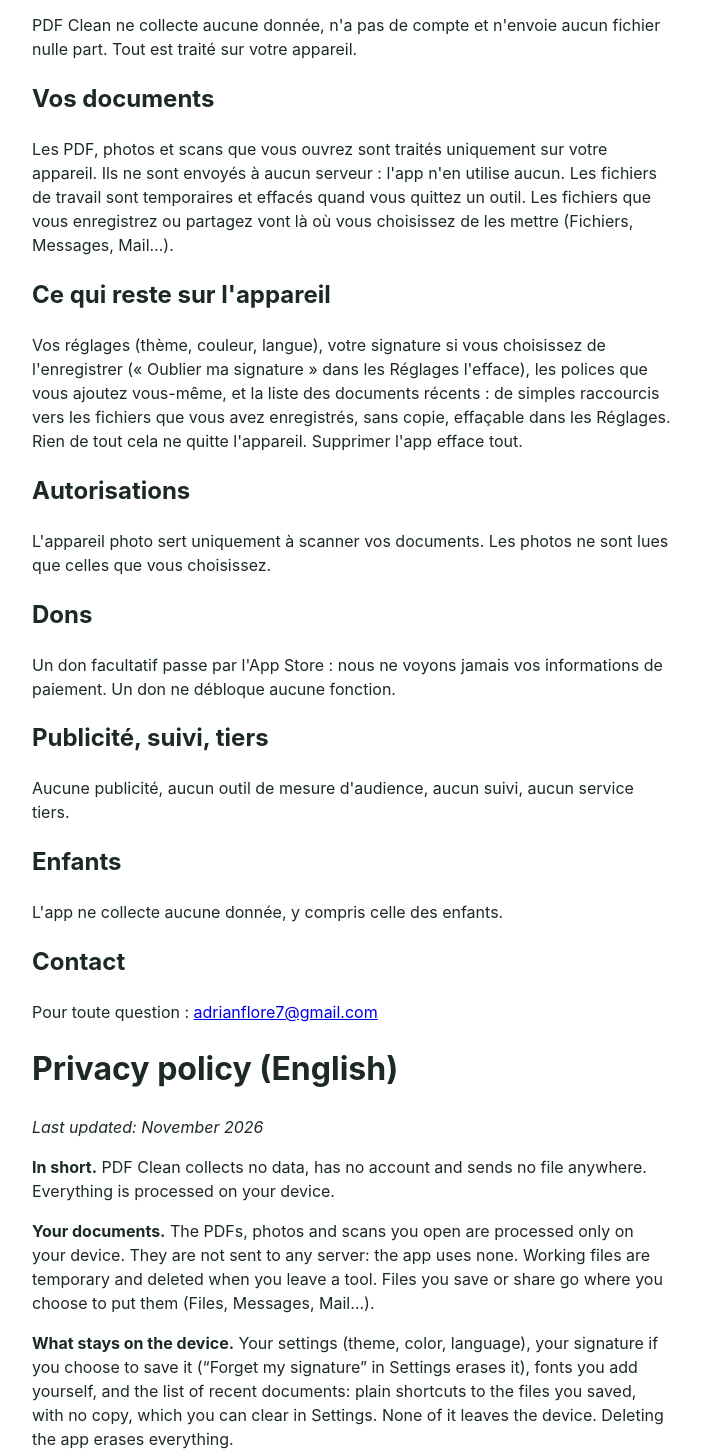
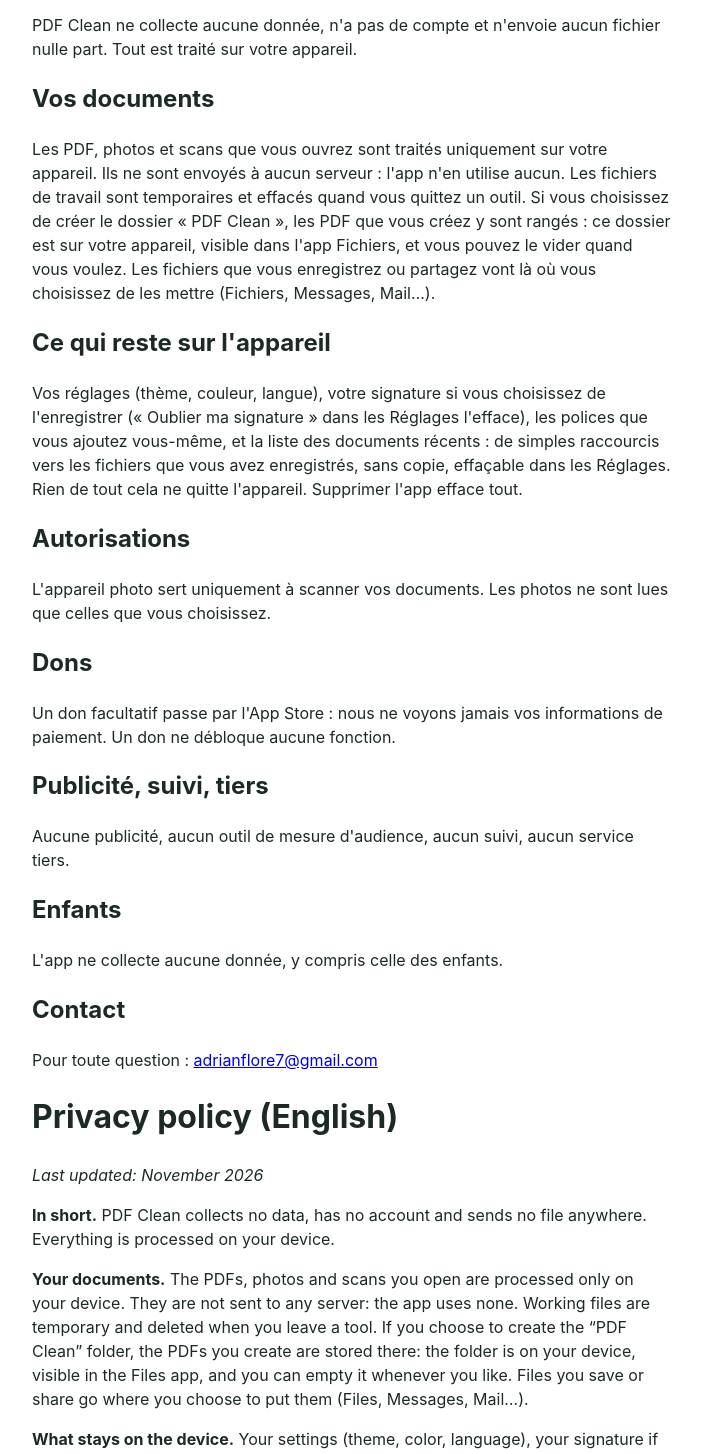
Before and after one commit to Nstark1/Nstark1.github.io, a plain HTML site: page pdfclean/privacy.html in a window 1280 px wide. Shown: the part 180-1634 px from the top of the page, without its empty margins (288-990 px from the left). Drawn offline with Linux system fonts and the light colour scheme.

Commit message:
PDF Clean : dossier de l'utilisateur dans la confidentialité

```diff
--- a/pdfclean/privacy.html
+++ b/pdfclean/privacy.html
@@ -5,7 +5,7 @@
 <h2>En bref</h2>
 <p>PDF Clean ne collecte aucune donnée, n'a pas de compte et n'envoie aucun fichier nulle part. Tout est traité sur votre appareil.</p>
 <h2>Vos documents</h2>
-<p>Les PDF, photos et scans que vous ouvrez sont traités uniquement sur votre appareil. Ils ne sont envoyés à aucun serveur : l'app n'en utilise aucun. Les fichiers de travail sont temporaires et effacés quand vous quittez un outil. Les fichiers que vous enregistrez ou partagez vont là où vous choisissez de les mettre (Fichiers, Messages, Mail…).</p>
+<p>Les PDF, photos et scans que vous ouvrez sont traités uniquement sur votre appareil. Ils ne sont envoyés à aucun serveur : l'app n'en utilise aucun. Les fichiers de travail sont temporaires et effacés quand vous quittez un outil. Si vous choisissez de créer le dossier « PDF Clean », les PDF que vous créez y sont rangés : ce dossier est sur votre appareil, visible dans l'app Fichiers, et vous pouvez le vider quand vous voulez. Les fichiers que vous enregistrez ou partagez vont là où vous choisissez de les mettre (Fichiers, Messages, Mail…).</p>
 <h2>Ce qui reste sur l'appareil</h2>
 <p>Vos réglages (thème, couleur, langue), votre signature si vous choisissez de l'enregistrer (« Oublier ma signature » dans les Réglages l'efface), les polices que vous ajoutez vous-même, et la liste des documents récents : de simples raccourcis vers les fichiers que vous avez enregistrés, sans copie, effaçable dans les Réglages. Rien de tout cela ne quitte l'appareil. Supprimer l'app efface tout.</p>
 <h2>Autorisations</h2>
@@ -22,7 +22,7 @@
 <h1>Privacy policy (English)</h1>
 <p><em>Last updated: November 2026</em></p>
 <p><strong>In short.</strong> PDF Clean collects no data, has no account and sends no file anywhere. Everything is processed on your device.</p>
-<p><strong>Your documents.</strong> The PDFs, photos and scans you open are processed only on your device. They are not sent to any server: the app uses none. Working files are temporary and deleted when you leave a tool. Files you save or share go where you choose to put them (Files, Messages, Mail…).</p>
+<p><strong>Your documents.</strong> The PDFs, photos and scans you open are processed only on your device. They are not sent to any server: the app uses none. Working files are temporary and deleted when you leave a tool. If you choose to create the “PDF Clean” folder, the PDFs you create are stored there: the folder is on your device, visible in the Files app, and you can empty it whenever you like. Files you save or share go where you choose to put them (Files, Messages, Mail…).</p>
 <p><strong>What stays on the device.</strong> Your settings (theme, color, language), your signature if you choose to save it (“Forget my signature” in Settings erases it), fonts you add yourself, and the list of recent documents: plain shortcuts to the files you saved, with no copy, which you can clear in Settings. None of it leaves the device. Deleting the app erases everything.</p>
 <p><strong>Permissions.</strong> The camera is used only to scan your documents. Only the photos you pick are read.</p>
 <p><strong>Tips.</strong> An optional tip goes through the App Store: we never see your payment details. A tip unlocks no feature.</p>
```
